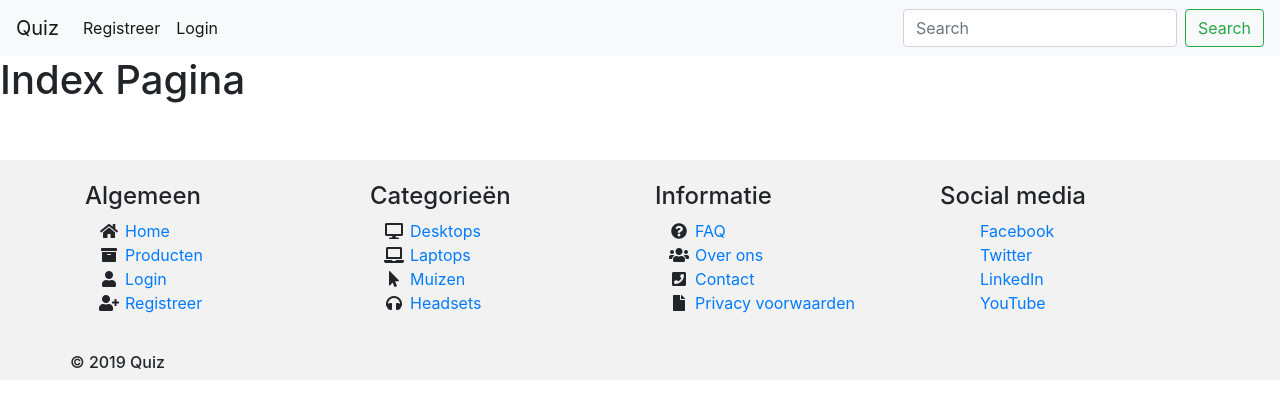
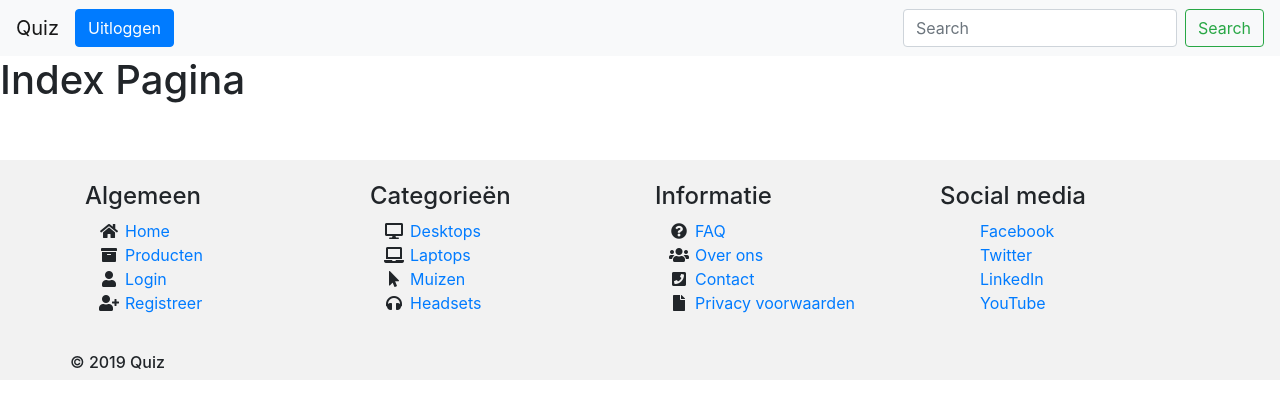
Before and after one commit to koenstaz69/QuizBKV, a PHP site: page /index.php in a window 1280 px wide. Shown: the top 419 px of the page. Run offline with PHP 8.4, Linux system fonts and the light colour scheme; a user stored in the database is signed in; some libraries are stand-ins or nearby versions.

Commit message:
Update navbar.php

```diff
--- a/includes/navbar.php
+++ b/includes/navbar.php
@@ -7,12 +7,19 @@
         <ul class="navbar-nav mr-auto">
             <li class="nav-item active">
             </li>
-            <li class="nav-item active">
-                <a class="nav-link" href="register.php">Registreer</a>
-            </li>
-            <li class="nav-item active">
-                <a class="nav-link" href="login.php">Login</a>
-            </li>
+      <?php if (!isset($_SESSION['logged_in'])) {
+            echo "<li class=\"nav-item active\">";
+             echo "<a class=\"nav-link\" href=\"register.php\">Registreer</a></li>";
+           echo "<li class=\"nav-item active\">";
+            echo "<a class=\"nav-link\" href=\"login.php\">Login</a></li>";
+
+            }else{
+
+               echo "<a href=\"logout.php\" name=\"logoutButton\" class=\"btn btn-primary\">Uitloggen</a>";
+
+
+             } ?>
+
         </ul>
         <form class="form-inline my-2 my-lg-0">
             <input class="form-control mr-sm-2" type="search" placeholder="Search" aria-label="Search">
```
